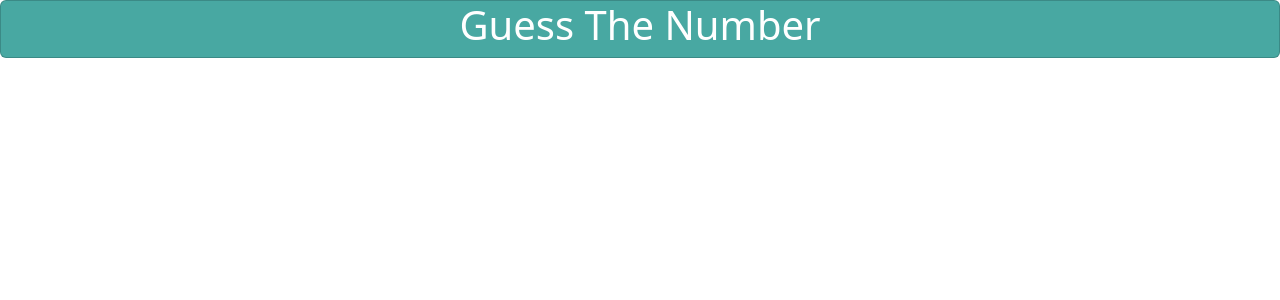
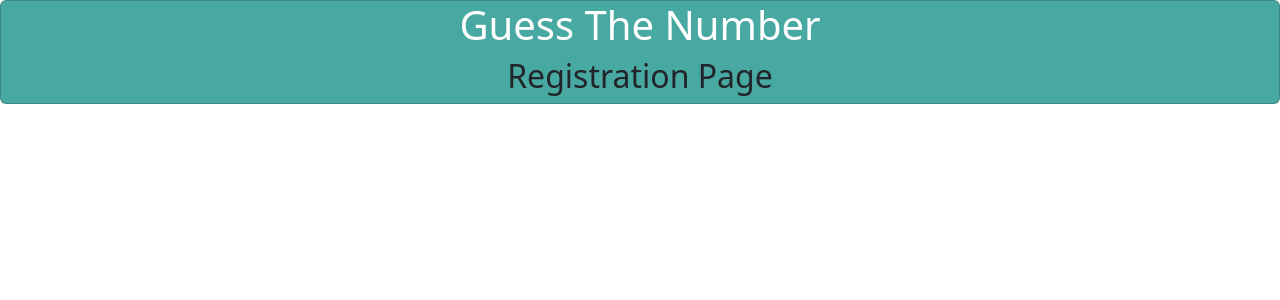
Before and after one commit to AndrewIMLEx/Learning-Project, a React app: page / in a window 1280 px wide. Shown: the top 300 px of the page. Built offline with nearby package versions, Linux system fonts and the light colour scheme.

Commit message:
align header2 center

```diff
--- a/src/Homepage/Homepage.jsx
+++ b/src/Homepage/Homepage.jsx
@@ -6,6 +6,7 @@ class Homepage extends React.Component{
       <>
       <div className="card">
         <h1>Guess The Number</h1>
+        <h2>Registration Page</h2>
         </div>
       </>
       )
--- a/src/style.css
+++ b/src/style.css
@@ -1,4 +1,4 @@
-.card{
+.card {
     background-color : #48A8A2;}
 
 h1 {
@@ -6,3 +6,7 @@ h1 {
     text-align: center;
     size: 48px;
 }
+
+h2 {
+    text-align: center;
+}
```
